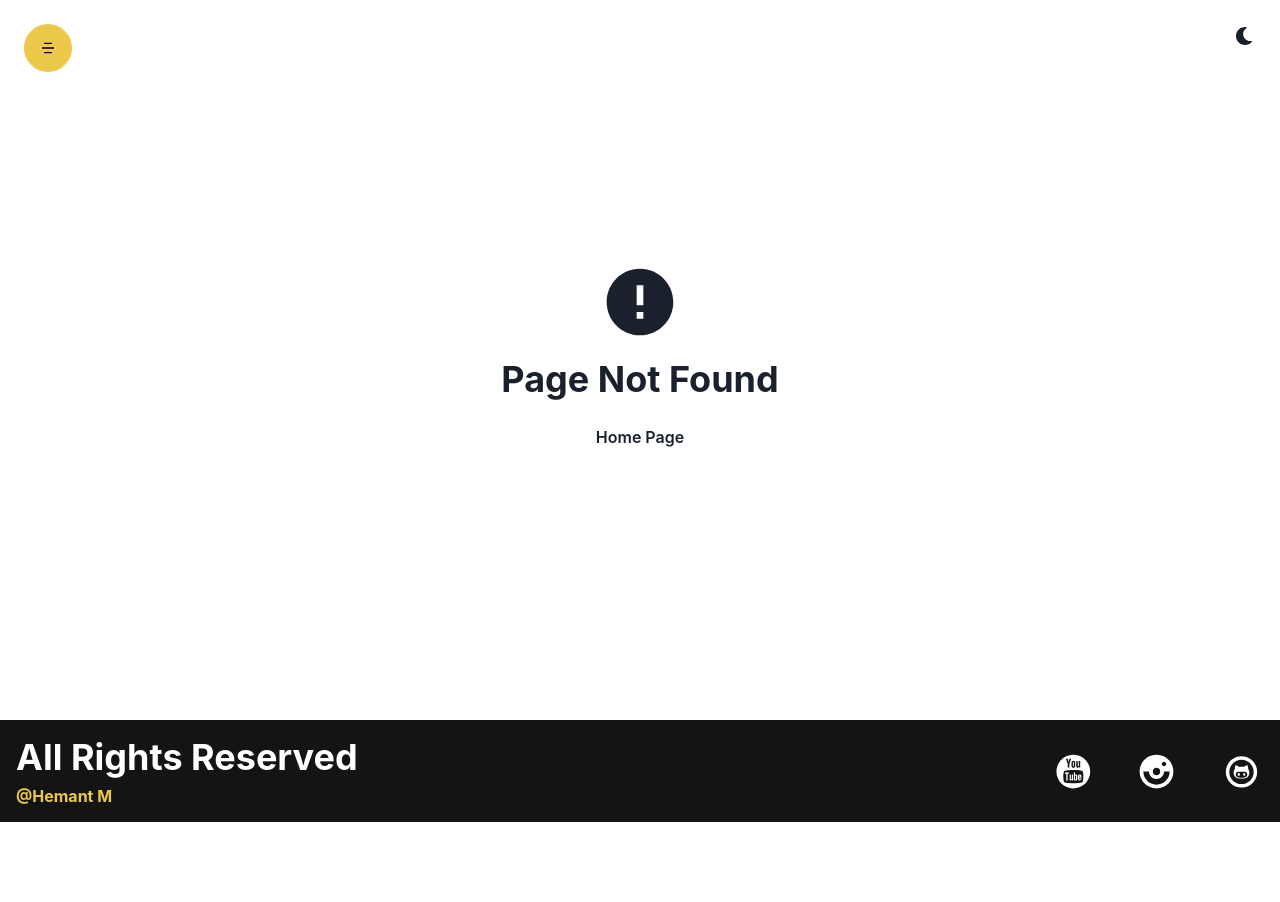
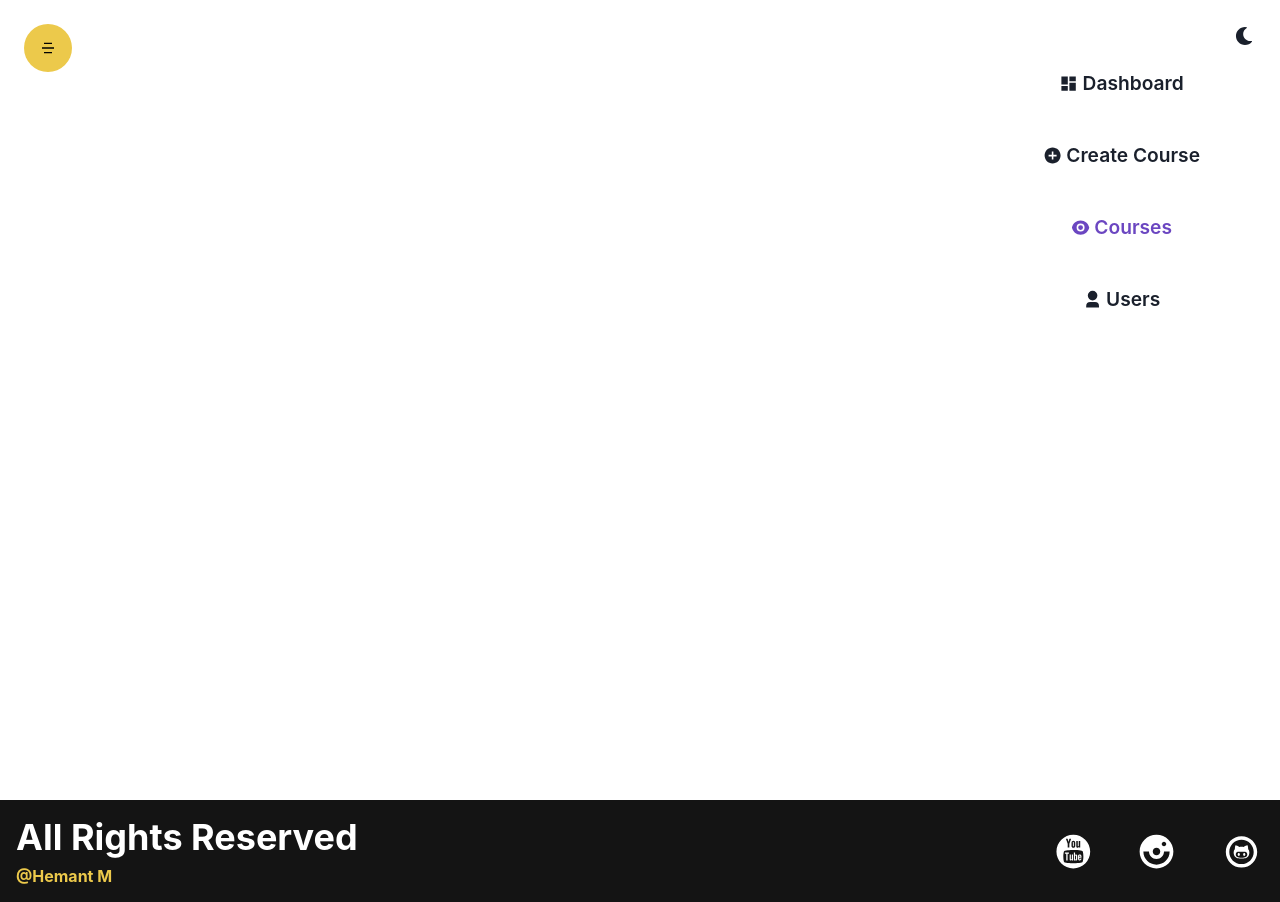
Before and after one commit to hemantmm/TradePros, a React (Create React App) app in the folder course-bundle/: page /admin/courses in a window 1280 px wide. Before the commit this address had no page. Before the commit the page ends 822 px from the top, so only its background shows below. Built offline with nearby package versions, Linux system fonts and the light colour scheme.

Commit message:
admin page

```diff
--- a/course-bundle/src/App.js
+++ b/course-bundle/src/App.js
@@ -20,6 +20,9 @@ import Profile from './components/Profile/Profile';
 import ChangePassword from './components/Profile/ChangePassword';
 import UpdateProfile from './components/Profile/UpdateProfile';
 import Dashboard from './components/Admin/Dashboard/Dashboard';
+import CreateCourse from './components/Admin/CreateCourse/CreateCourse';
+import AdminCourses from './components/Admin/AdminCourses/AdminCourses';
+import Users from './components/Admin/Users/Users';
 
 function App() {
 
@@ -56,6 +59,9 @@ function App() {
         <Route path='/paymentfail' element={<PaymentFail />} />
 
         <Route path='/admin/dashboard' element={<Dashboard />} />
+        <Route path='/admin/createcourse' element={<CreateCourse />} />
+        <Route path='/admin/courses' element={<AdminCourses />} />
+        <Route path='/admin/users' element={<Users />} />
 
 
       </Routes>
--- /dev/null
+++ b/course-bundle/src/components/Admin/AdminCourses/AdminCourses.jsx
@@ -0,0 +1,20 @@
+import React from 'react'
+import Sidebar from '../Sidebar'
+import { Box, Grid } from '@chakra-ui/react'
+
+function AdminCourses() {
+  return (
+    // <div>Courses</div>
+    <>
+    <Grid minH={'100vh'} templateColumns={['1fr','5fr 1fr']}>
+        <Box>
+
+
+        </Box>
+        <Sidebar />
+    </Grid>
+    </>
+  )
+}
+
+export default AdminCourses
--- /dev/null
+++ b/course-bundle/src/components/Admin/CreateCourse/CreateCourse.jsx
@@ -0,0 +1,20 @@
+import { Box, Grid } from '@chakra-ui/react'
+import React from 'react'
+import Sidebar from '../Sidebar'
+
+function CreateCourse() {
+  return (
+    // <div>CreateCourse</div>
+    <>
+    <Grid minH={'100vh'} templateColumns={['1fr','5fr 1fr']}>
+        <Box>
+
+
+        </Box>
+        <Sidebar />
+    </Grid>
+    </>
+  )
+}
+
+export default CreateCourse
--- a/course-bundle/src/components/Admin/Sidebar.jsx
+++ b/course-bundle/src/components/Admin/Sidebar.jsx
@@ -11,7 +11,7 @@ function Sidebar() {
     // <div>Sidebar</div>
     <VStack spacing={'8'} p='16' boxShadow={'-2px 0 10px rgba(107,70,193,0.5'}>
         <LinkButton Icon={RiDashboardFill} text={'Dashboard'} url={'dashboard'} active={location.pathname==='/admin/dashboard'} />
-        <LinkButton Icon={RiAddCircleFill} text={'Create Course'} url={'createcourse'} active={location.pathname==='/admin/createcourses'} />
+        <LinkButton Icon={RiAddCircleFill} text={'Create Course'} url={'createcourse'} active={location.pathname==='/admin/createcourse'} />
         <LinkButton Icon={RiEyeFill} text={'Courses'} url={'courses'} active={location.pathname==='/admin/courses'} />
         <LinkButton Icon={RiUser3Fill} text={'Users'} url={'users'} active={location.pathname==='/admin/users'} />
 
--- /dev/null
+++ b/course-bundle/src/components/Admin/Users/Users.jsx
@@ -0,0 +1,20 @@
+import { Box, Grid } from '@chakra-ui/react'
+import React from 'react'
+import Sidebar from '../Sidebar'
+
+function Users() {
+  return (
+    // <div>Users</div>
+    <>
+    <Grid minH={'100vh'} templateColumns={['1fr','5fr 1fr']}>
+        <Box>
+
+
+        </Box>
+        <Sidebar />
+    </Grid>
+    </>
+  )
+}
+
+export default Users
```
